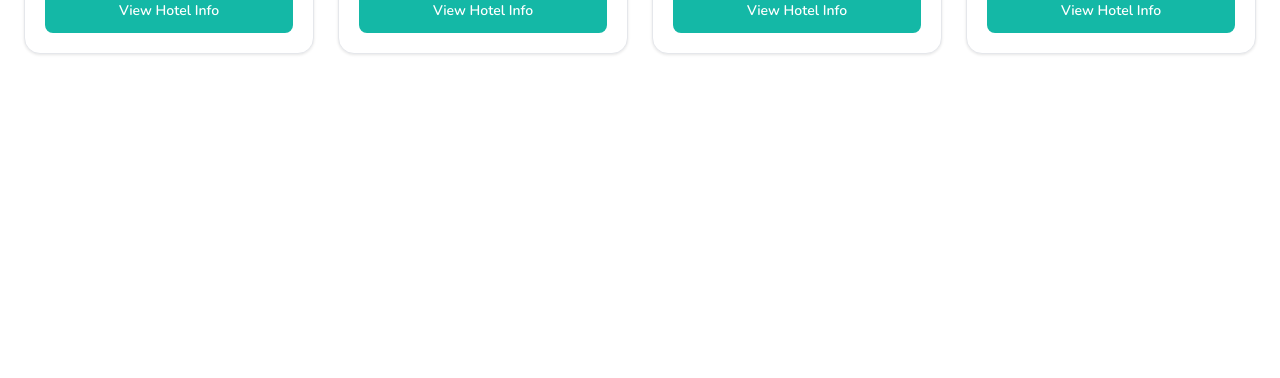
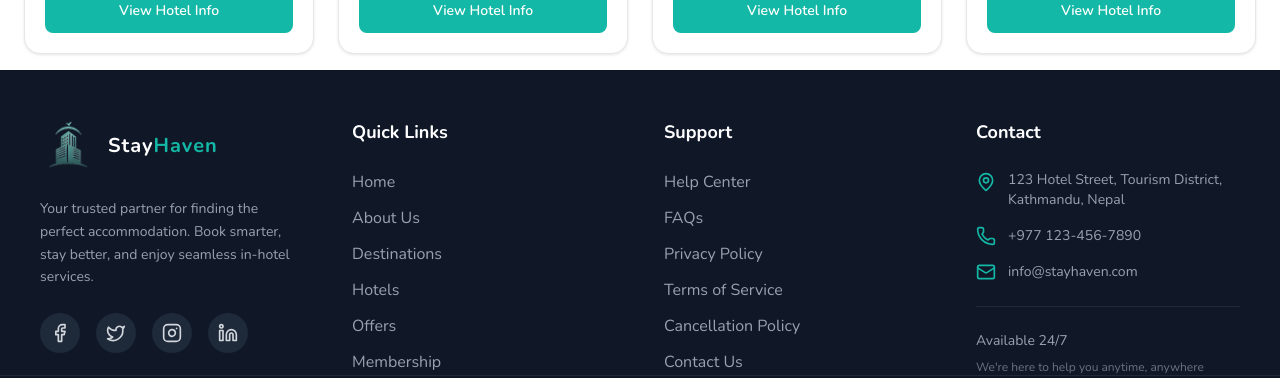
Before and after one commit to Citizshrestha/StayHaven, a React (Vite) app in the folder frontend/: page / in a window 1280 px wide. Shown: the part 1580-1958 px from the top of the page. Before the commit the page ends 1650 px from the top, so only its background shows below. Built offline with nearby package versions, Linux system fonts and the light colour scheme; no server answers.

Commit message:
feat: update Footer component

```diff
--- a/frontend/src/components/Footer.jsx
+++ b/frontend/src/components/Footer.jsx
@@ -1,7 +1,185 @@
 import React from 'react';
+import { Facebook, Twitter, Instagram, Linkedin, Mail, Phone, MapPin } from 'lucide-react';
 
 const Footer = () => {
-  return null;
+  const currentYear = new Date().getFullYear();
+
+  return (
+    <footer className="bg-gray-900 text-gray-300 pt-12">
+      {/* Main Footer Content */}
+      <div className="container mx-auto px-4 sm:px-6 lg:px-8 xl:px-[6vw] pt-24 pb-16">
+        <div className="grid grid-cols-1 md:grid-cols-2 lg:grid-cols-4 gap-12">
+          {/* Brand Section */}
+          <div className="space-y-6">
+            <div className="flex items-center gap-3">
+              <img
+                src="/logo.png"
+                alt="StayHaven Logo"
+                className="w-14 h-14 object-contain"
+              />
+              <span className="text-xl font-bold tracking-wider text-white" style={{ fontFamily: "Nunito" }}>
+                Stay<span className="text-teal-500">Haven</span>
+              </span>
+            </div>
+            <p className="text-sm leading-relaxed text-gray-400">
+              Your trusted partner for finding the perfect accommodation. Book smarter, stay better, and enjoy seamless in-hotel services.
+            </p>
+            <div className="flex gap-4">
+              <a
+                href="#"
+                className="w-10 h-10 rounded-full bg-gray-800 hover:bg-teal-600 flex items-center justify-center transition-all duration-300"
+              >
+                <Facebook className="w-5 h-5" />
+              </a>
+              <a
+                href="#"
+                className="w-10 h-10 rounded-full bg-gray-800 hover:bg-teal-600 flex items-center justify-center transition-all duration-300"
+              >
+                <Twitter className="w-5 h-5" />
+              </a>
+              <a
+                href="#"
+                className="w-10 h-10 rounded-full bg-gray-800 hover:bg-teal-600 flex items-center justify-center transition-all duration-300"
+              >
+                <Instagram className="w-5 h-5" />
+              </a>
+              <a
+                href="#"
+                className="w-10 h-10 rounded-full bg-gray-800 hover:bg-teal-600 flex items-center justify-center transition-all duration-300"
+              >
+                <Linkedin className="w-5 h-5" />
+              </a>
+            </div>
+          </div>
+
+          {/* Quick Links */}
+          <div>
+            <h3 className="text-white font-bold text-lg mb-6">Quick Links</h3>
+            <ul className="space-y-3">
+              <li>
+                <a href="/" className="text-gray-400 hover:text-teal-500 transition-colors duration-300">
+                  Home
+                </a>
+              </li>
+              <li>
+                <a href="/about" className="text-gray-400 hover:text-teal-500 transition-colors duration-300">
+                  About Us
+                </a>
+              </li>
+              <li>
+                <a href="/destinations" className="text-gray-400 hover:text-teal-500 transition-colors duration-300">
+                  Destinations
+                </a>
+              </li>
+              <li>
+                <a href="/hotels" className="text-gray-400 hover:text-teal-500 transition-colors duration-300">
+                  Hotels
+                </a>
+              </li>
+              <li>
+                <a href="/offers" className="text-gray-400 hover:text-teal-500 transition-colors duration-300">
+                  Offers
+                </a>
+              </li>
+              <li>
+                <a href="/memberships" className="text-gray-400 hover:text-teal-500 transition-colors duration-300">
+                  Membership
+                </a>
+              </li>
+            </ul>
+          </div>
+
+          {/* Support */}
+          <div>
+            <h3 className="text-white font-bold text-lg mb-6">Support</h3>
+            <ul className="space-y-3">
+              <li>
+                <a href="#" className="text-gray-400 hover:text-teal-500 transition-colors duration-300">
+                  Help Center
+                </a>
+              </li>
+              <li>
+                <a href="#" className="text-gray-400 hover:text-teal-500 transition-colors duration-300">
+                  FAQs
+                </a>
+              </li>
+              <li>
+                <a href="#" className="text-gray-400 hover:text-teal-500 transition-colors duration-300">
+                  Privacy Policy
+                </a>
+              </li>
+              <li>
+                <a href="#" className="text-gray-400 hover:text-teal-500 transition-colors duration-300">
+                  Terms of Service
+                </a>
+              </li>
+              <li>
+                <a href="#" className="text-gray-400 hover:text-teal-500 transition-colors duration-300">
+                  Cancellation Policy
+                </a>
+              </li>
+              <li>
+                <a href="#" className="text-gray-400 hover:text-teal-500 transition-colors duration-300">
+                  Contact Us
+                </a>
+              </li>
+            </ul>
+          </div>
+
+          {/* Contact Info */}
+          <div>
+            <h3 className="text-white font-bold text-lg mb-6">Contact</h3>
+            <ul className="space-y-4">
+              <li className="flex items-start gap-3">
+                <MapPin className="w-5 h-5 text-teal-500 flex-shrink-0 mt-0.5" />
+                <span className="text-sm text-gray-400">
+                  123 Hotel Street, Tourism District, Kathmandu, Nepal
+                </span>
+              </li>
+              <li className="flex items-center gap-3">
+                <Phone className="w-5 h-5 text-teal-500 flex-shrink-0" />
+                <a href="tel:+9771234567890" className="text-sm text-gray-400 hover:text-teal-500 transition-colors duration-300">
+                  +977 123-456-7890
+                </a>
+              </li>
+              <li className="flex items-center gap-3">
+                <Mail className="w-5 h-5 text-teal-500 flex-shrink-0" />
+                <a href="mailto:info@stayhaven.com" className="text-sm text-gray-400 hover:text-teal-500 transition-colors duration-300">
+                  info@stayhaven.com
+                </a>
+              </li>
+            </ul>
+            <div className="mt-6 pt-6 border-t border-gray-800">
+              <p className="text-sm text-gray-400 mb-2">Available 24/7</p>
+              <p className="text-xs text-gray-500">We're here to help you anytime, anywhere</p>
+            </div>
+          </div>
+        </div>
+      </div>
+
+      {/* Bottom Bar */}
+      <div className="border-t border-gray-800">
+        <div className="container mx-auto px-4 sm:px-6 lg:px-8 xl:px-[6vw] py-6">
+          <div className="flex flex-col md:flex-row justify-between items-center gap-4">
+            <p className="text-sm text-gray-500">
+              © {currentYear} StayHaven. All rights reserved.
+            </p>
+            <div className="flex items-center gap-6">
+              <a href="#" className="text-sm text-gray-500 hover:text-teal-500 transition-colors duration-300">
+                Cookie Policy
+              </a>
+              <a href="#" className="text-sm text-gray-500 hover:text-teal-500 transition-colors duration-300">
+                Sitemap
+              </a>
+              <a href="#" className="text-sm text-gray-500 hover:text-teal-500 transition-colors duration-300">
+                Accessibility
+              </a>
+            </div>
+          </div>
+        </div>
+      </div>
+    </footer>
+  );
 };
 
 export default Footer;
```
